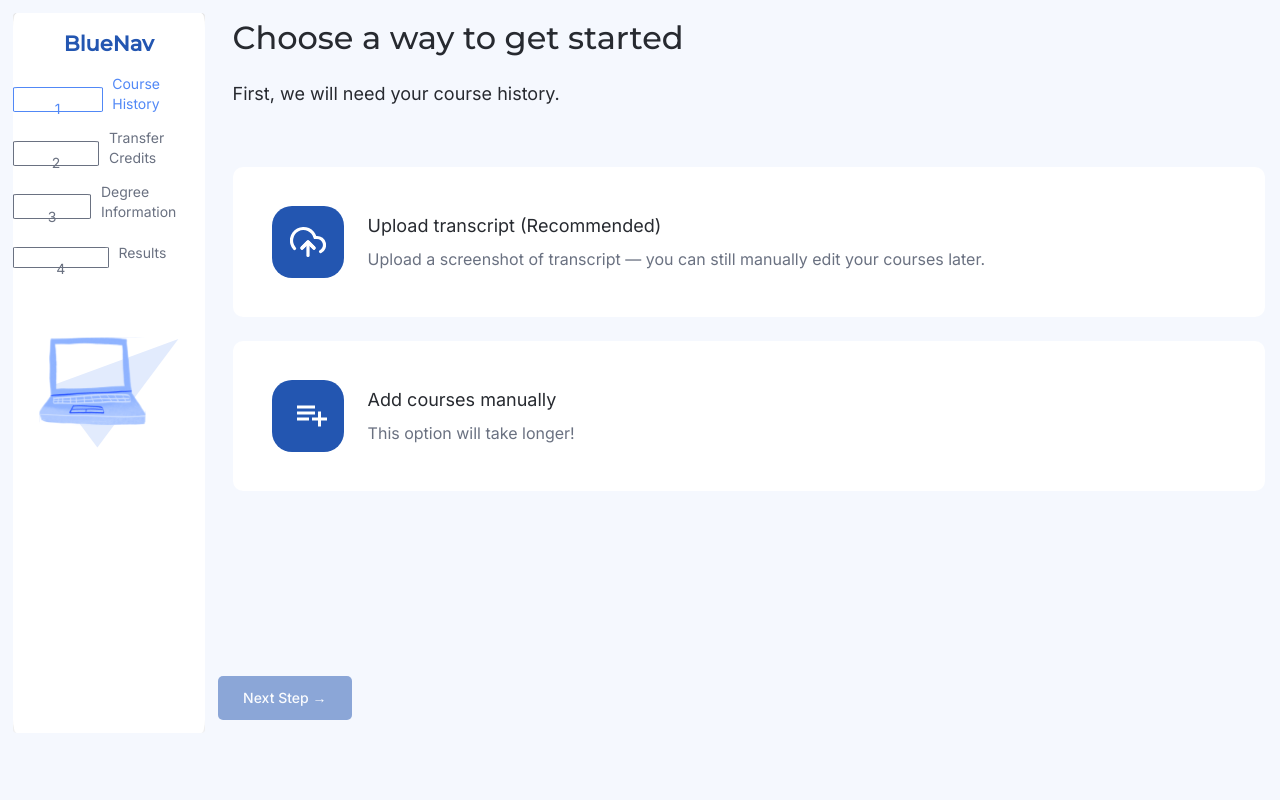
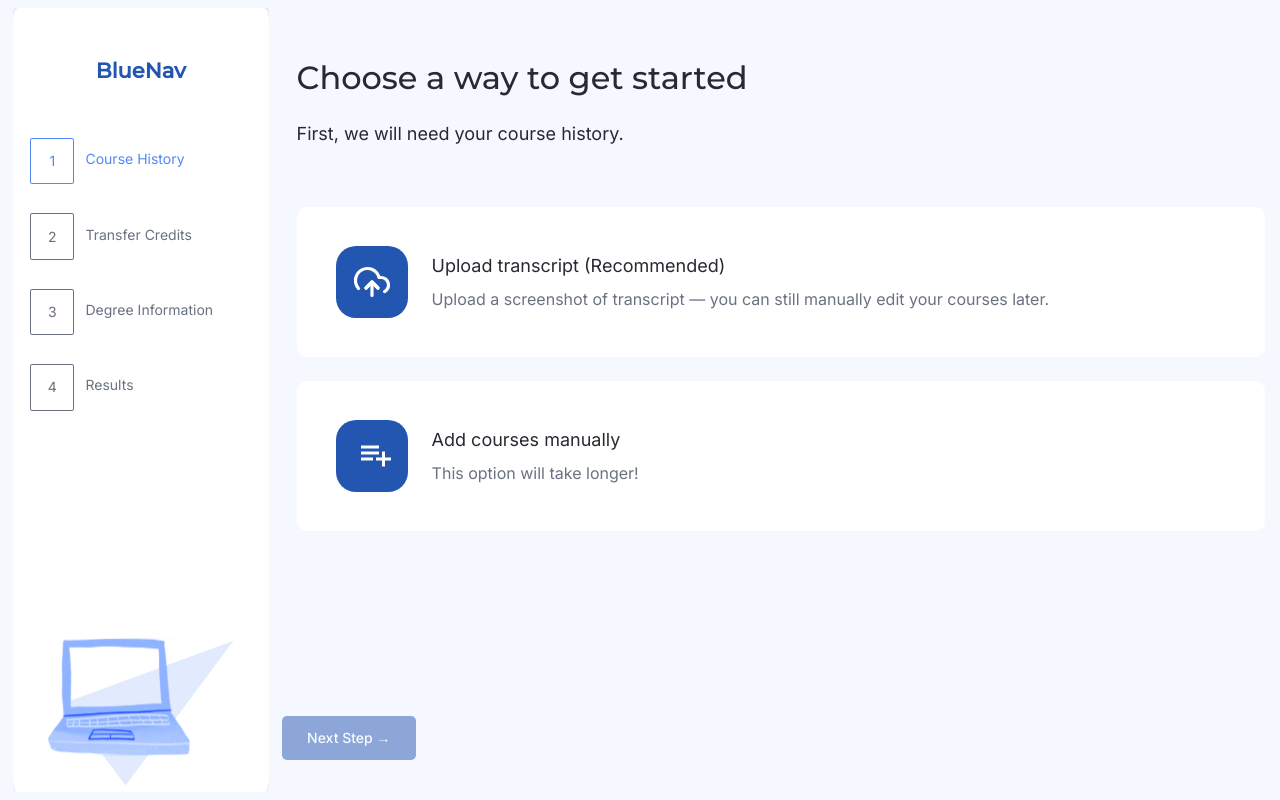
Before and after one commit to ubclaunchpad/ubc-degree-navigator, a React (Create React App) app in the folder react-app/: page / in a window 1280 px wide. Built offline with nearby package versions, Linux system fonts and the light colour scheme.

Commit message:
Fixed ProgressBar

```diff
--- a/react-app/src/components/onboarding/ProgressBar.jsx
+++ b/react-app/src/components/onboarding/ProgressBar.jsx
@@ -14,14 +14,16 @@ function ProgressBar({
         "Results",
     ];
 
+    let mapToTitleIndex = currStepIndex < 3 ? 0 : currStepIndex < 7 ? 1 : currStepIndex - 5;
+
     return (
-        <div className="progress" style={progress}>
+        <div className="bar" style={bar}>
+
+            <div style={nonImgDiv}>
                 <h1 style={logoText}>BlueNav</h1>
 
                 <div className="navbarsteps" style={navbarsteps}>
                     {stepTitles.map((object, i) => {
-                    let mapToTitleIndex = currStepIndex < 3 ? 0 : currStepIndex < 7 ? 1 : currStepIndex - 5;
-
                         return (
                             <div
                                 className="navstep"
@@ -31,36 +33,33 @@ function ProgressBar({
                                 }}
                                 key={i}
                             >
-                            <div
-                                className="navnum"
-                                style={{
+                                <div className="navnum" style={{
                                     ...navnum,
-                                    ...(i < mapToTitleIndex ? finishedCheckbox : ""),
-                                }}
-                            >
-                                <p>{i < mapToTitleIndex ? <CheckIcon /> : i + 1}</p>
+                                    ...(i < mapToTitleIndex ? finishedCheckbox : "")
+                                }}>
+                                    <div>{i < mapToTitleIndex ? <CheckIcon /> : i + 1}</div>
                                 </div>
 
-                            <p
-                                className="navname"
-                                style={{
+                                <div className="navname" style={{
                                     ...navname,
-                                    ...(i < mapToTitleIndex ? finishedName : ""),
-                                }}
-                            >
+                                    ...(i < mapToTitleIndex ? finishedName : "")
+                                }}>
                                     {object}
-                            </p>
-
+                                </div>
                             </div>
                         );
                     })}
                 </div>
+            </div>
 
+            <div style={imgDiv}>
                 <img
                     src={NavIllustration}
                     alt="navBar illustration"
                     style={Illustration}
                 />
+            </div>
+
 
         </div>
     )
@@ -69,15 +68,21 @@ function ProgressBar({
 export default ProgressBar
 
 
-const progress = {
+const bar = {
     width: "100%",
     height: "100%",
     display: "flex",
     flexDirection: "column",
+    justifyContent: "space-between",
     boxShadow: "none",
     borderRadius: "2%",
     backgroundColor: theme.colors.primaryLightBackground,
 };
+
+const nonImgDiv = {
+    width: "100%",
+    height: "50%",
+}
 
 const logoText = {
     fontFamily: theme.fonts.headerOne,
@@ -85,12 +90,17 @@ const logoText = {
     fontWeight: 700,
     fontSize: "1.5em",
     textAlign: "center",
-    margin: "10%",
+    margin: "20%",
 };
 
 const navbarsteps = {
     display: "flex",
     flexDirection: "column",
+    boxSizing: "box-model",
+    width: "100%",
+    height: "60%",
+    paddingLeft: "5%",
+    paddingRight: "5%",
     fontFamily: theme.fonts.headerThreeMedium,
     weight: theme.fonts.headerThreeMedium,
 };
@@ -98,20 +108,22 @@ const navbarsteps = {
 const navstep = {
     display: "flex",
     flexDirection: "row",
-    alignItems: "center",
-    marginBottom: "2%",
+    margin: "2%",
+    width: "96%",
 };
 
 const navnum = {
-    width: "50%",
-    height: "50%",
-    marginRight: "5%",
-    paddingTop: "6%",
+    display: "flex",
+    flexDirection: "column",
+    justifyContent: "center",
+    alignItems: "center",
     borderStyle: "solid",
     borderWidth: 1,
     borderRadius: "5%",
-    textAlign: "center",
-    fontSize: "1em",
+    width: "20%",
+    height: "0%",
+    paddingTop: "10%",
+    paddingBottom: "10%",
 };
 
 const finishedCheckbox = {
@@ -120,6 +132,8 @@ const finishedCheckbox = {
 };
 
 const navname = {
+    paddingLeft: "5%",
+    paddingTop: "5%",
     font: theme.fonts.headerThreeMedium,
     weight: theme.fonts.headerThreeMedium,
 };
@@ -136,8 +150,12 @@ const todo = {
     color: theme.colors.textGrey,
 };
 
+const imgDiv = {
+    width: "100%",
+    height: "30%",
+}
 const Illustration = {
     width: "100%",
-    height: "30%",
-    alignSelf: "flex-start",
+    height: "130%",
+    alignSelf: "end",
 };
--- a/react-app/src/components/pages/page.js
+++ b/react-app/src/components/pages/page.js
@@ -6,21 +6,23 @@ const page = {
         fontFamily: "Montserrat",
         display: "flex",
         flexDirection: "row",
+        justifyContent: "center",
+        alignItems: "center",
         width: "100vw",
         height:"100vh",
     },
 
     progress: {
         margin: "1%",
-        width: "15%",
-        height:"90%",
+        width: "20%",
+        height: "98%",
     },
 
     content: {
         display: "flex",
         flexDirection: "column",
         justifyContent: "space-between",
-        width: "83%",
+        width: "78%",
         height: "90%",
     },
 
```
Lines whose indentation alone changed are shown as unchanged.
